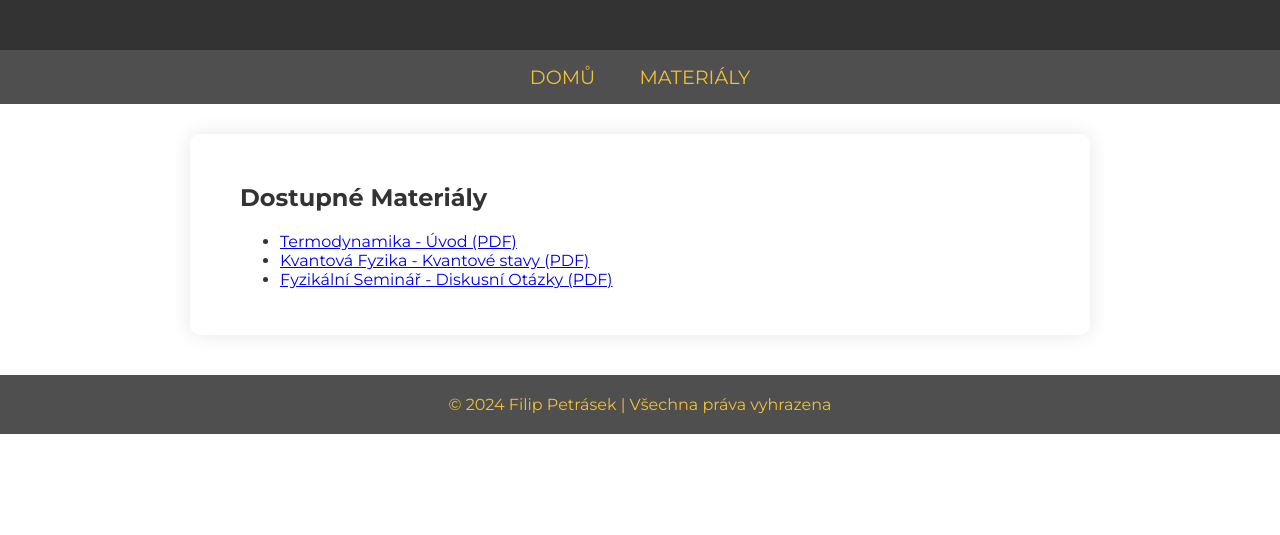
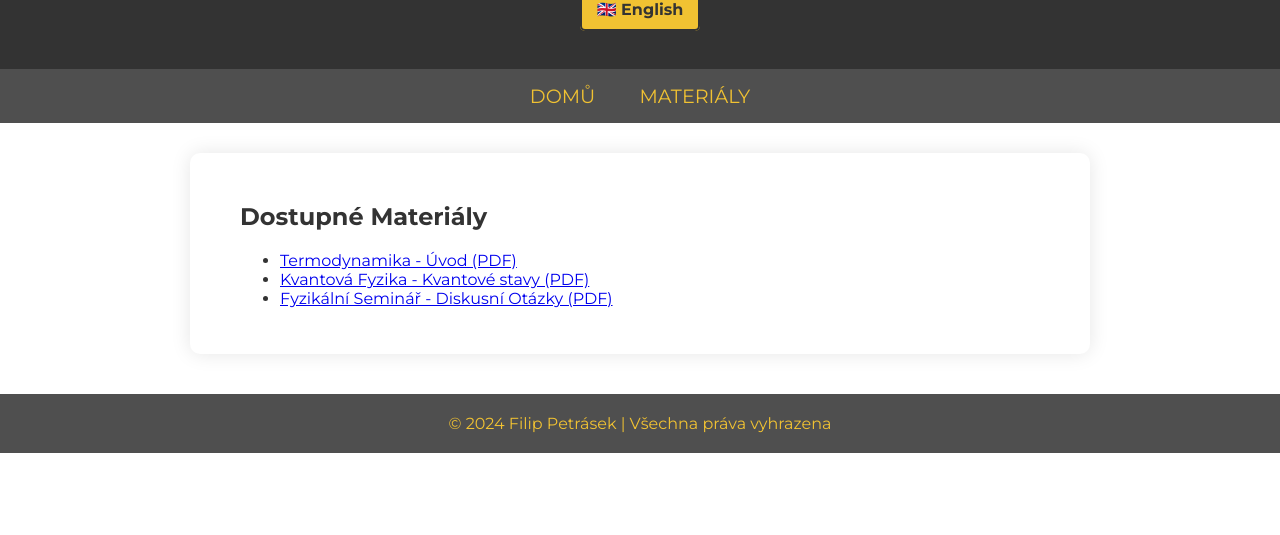
Before and after one commit to karlazertova/petrasek.github.io, a plain HTML site: page materials.html in a window 1280 px wide. Shown: the part 265-800 px from the top of the page. Drawn offline with Linux system fonts and the light colour scheme.

Commit message:
Update materials.html

```diff
--- a/materials.html
+++ b/materials.html
@@ -53,10 +53,21 @@
             color: #ffffff;
         }
 
-        .language-toggle {
-            position: absolute;
-            top: 20px;
-            right: 30px;
+        /* Add the new CSS styles here */
+        .language-toggle a {
+            background-color: #f1c232; /* Gold background */
+            color: #333333;
+            padding: 10px 15px;
+            border-radius: 5px;
+            font-size: 1em;
+            font-weight: bold;
+            text-decoration: none;
+            border: 2px solid #333333;
+            transition: background 0.3s ease;
+        }
+
+        .language-toggle a:hover {
+            background-color: #333333;
             color: #f1c232;
         }
 
```
